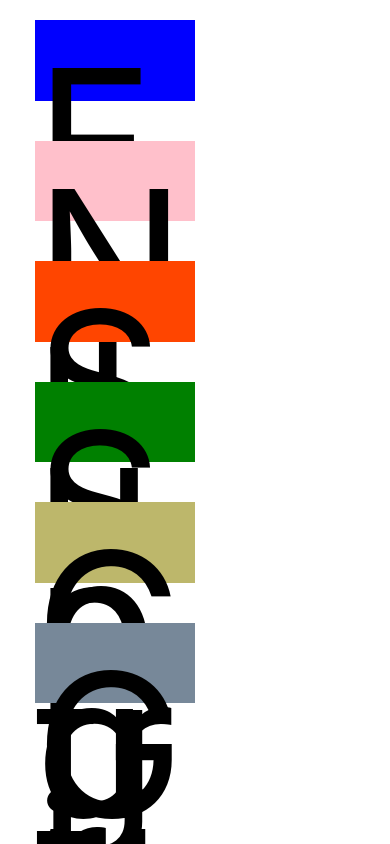
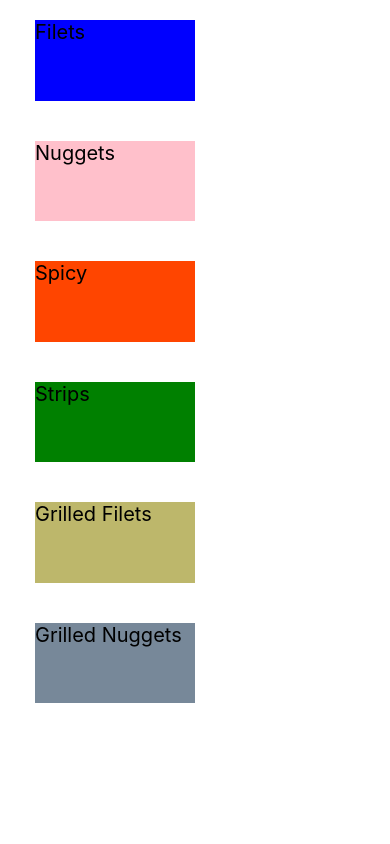
Before and after one commit to cedricholmgren/CFALCEassist, a React Native app: screen / in a window 390 px wide. Shown: the top 844 px of the page. Built offline with nearby package versions, Linux system fonts and the light colour scheme.

Commit message:
Update App.tsx

```diff
--- a/App.tsx
+++ b/App.tsx
@@ -245,7 +245,7 @@ const styles = StyleSheet.create({
   },
 
   textConfig: {
-    fontSize: 200,
+    fontSize: 20,
   },
   // Side banners
   FsideBanner: {
```
